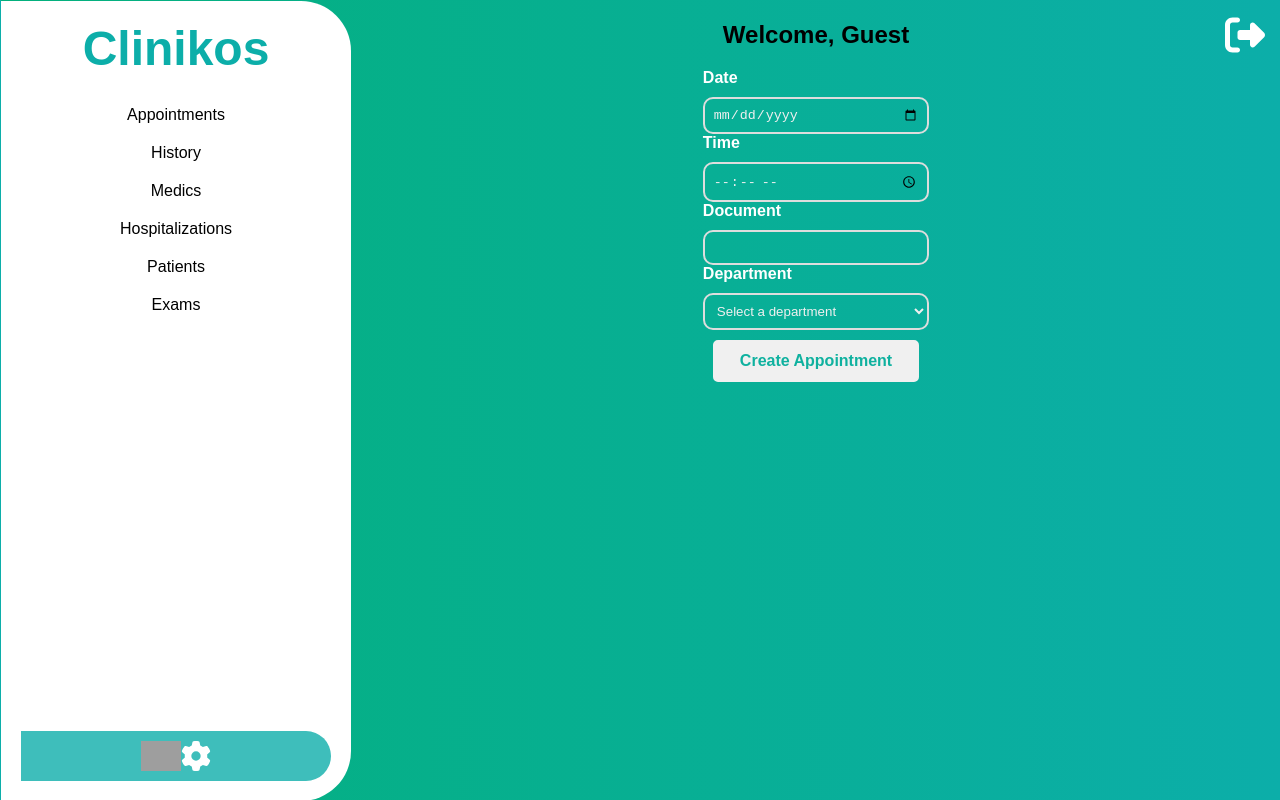
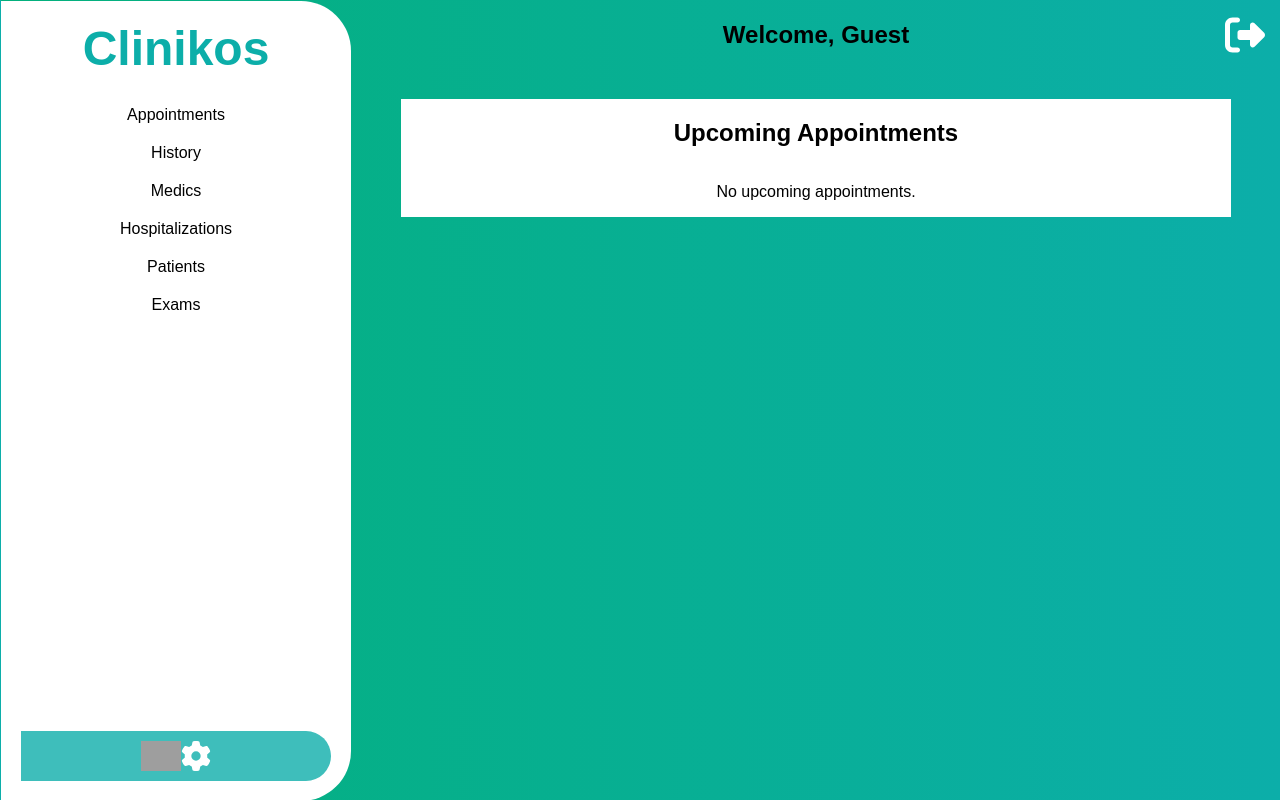
Before and after one commit to davidpaz06/clinikos-frontend, a React (Vite) app: page /home in a window 1280 px wide. Built offline with nearby package versions, Linux system fonts and the light colour scheme; grey boxes are pictures that could not be loaded.

Commit message:
ActiveSectionContext added & Home.jsx changes

```diff
--- a/src/App.jsx
+++ b/src/App.jsx
@@ -5,17 +5,20 @@ import Signup from "./pages/Signup";
 import Login from "./pages/Login";
 import Home from "./pages/Home";
 import { AuthProvider } from "./context/AuthContext";
+import { ActiveSectionProvider } from "./context/ActiveSectionContext";
 
 function App() {
   return (
     <BrowserRouter>
       <AuthProvider>
+        <ActiveSectionProvider>
           <Routes>
             <Route path="/" element={<Landing />} />
             <Route path="/signup" element={<Signup />} />
             <Route path="/login" element={<Login />} />
             <Route path="/home" element={<Home />} />
           </Routes>
+        </ActiveSectionProvider>
       </AuthProvider>
     </BrowserRouter>
   );
--- a/src/components/appointments.module.css
+++ b/src/components/appointments.module.css
@@ -11,9 +11,9 @@
 
 .formGroup label {
   display: block;
-  margin-bottom: 10px;
+  margin-bottom: 5px;
   color: white;
-  font-weight: bold;
+  font-weight: 600;
 }
 
 input::-webkit-outer-spin-button,
@@ -32,6 +32,8 @@ input::-webkit-inner-spin-button {
   border: 2px solid #dddddd;
   border-radius: 10px;
   color: #f0f0f0;
+  margin-bottom: 10px;
+
   /* -webkit-appearance: none; */
 }
 
--- /dev/null
+++ b/src/context/ActiveSectionContext.jsx
@@ -0,0 +1,17 @@
+/* eslint-disable*/
+
+import { createContext, useContext, useState } from "react";
+
+const ActiveSectionContext = createContext(null);
+
+export function ActiveSectionProvider({ children }) {
+  const [activeSection, setActiveSection] = useState("Upcoming Appointments");
+
+  return (
+    <ActiveSectionContext.Provider value={{ activeSection, setActiveSection }}>
+      {children}
+    </ActiveSectionContext.Provider>
+  );
+}
+
+export const useActiveSection = () => useContext(ActiveSectionContext);
--- a/src/pages/Home.jsx
+++ b/src/pages/Home.jsx
@@ -1,4 +1,5 @@
 import { useAuth } from "../context/AuthContext";
+import { useActiveSection } from "../context/ActiveSectionContext.jsx";
 import useProtected from "../hooks/useProtected";
 import styles from "./home.module.css";
 import svgs from "../assets/svg/svg.js";
@@ -8,6 +9,7 @@ import Appointments from "../components/Appointments.jsx";
 
 const Home = () => {
   const { user, logout } = useAuth();
+  const { activeSection } = useActiveSection();
 
   const handleLogout = () => {
     const confirmed = window.confirm("Are you sure you want to log out?");
@@ -17,6 +19,18 @@ const Home = () => {
   };
 
   useProtected();
+
+  const sectionComponents = {
+    "Upcoming Appointments": UpcomingAppointments,
+    Appointments: Appointments,
+    // History: History,
+    // Medics: Medics,
+    // Hospitalizations: Hospitalizations,
+    // Patients: Patients,
+  };
+
+  const ActiveComponent = sectionComponents[activeSection];
+
   return (
     <div className={styles.home}>
       <Sidebar />
@@ -25,8 +39,7 @@ const Home = () => {
         {/* ------------------------------------------------------------------------------------- */}
         <h2>Welcome, {user ? user.username : "Guest"}</h2>
 
-        {/* <UpcomingAppointments /> */}
-        <Appointments />
+        {ActiveComponent ? <ActiveComponent /> : <p>Select a section</p>}
 
         {/* ------------------------------------------------------------------------------------- */}
         <img
```
Lines whose indentation alone changed are shown as unchanged.
